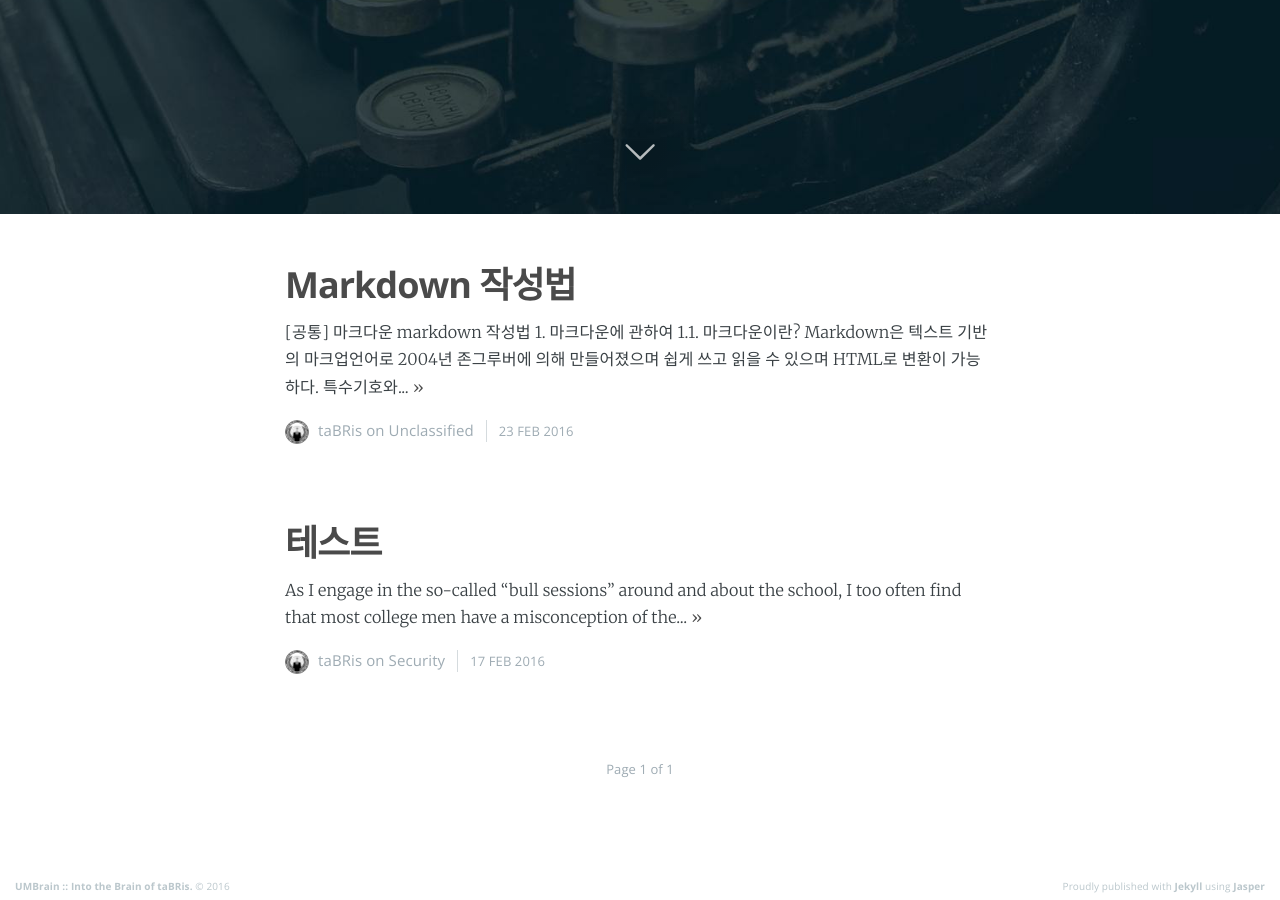
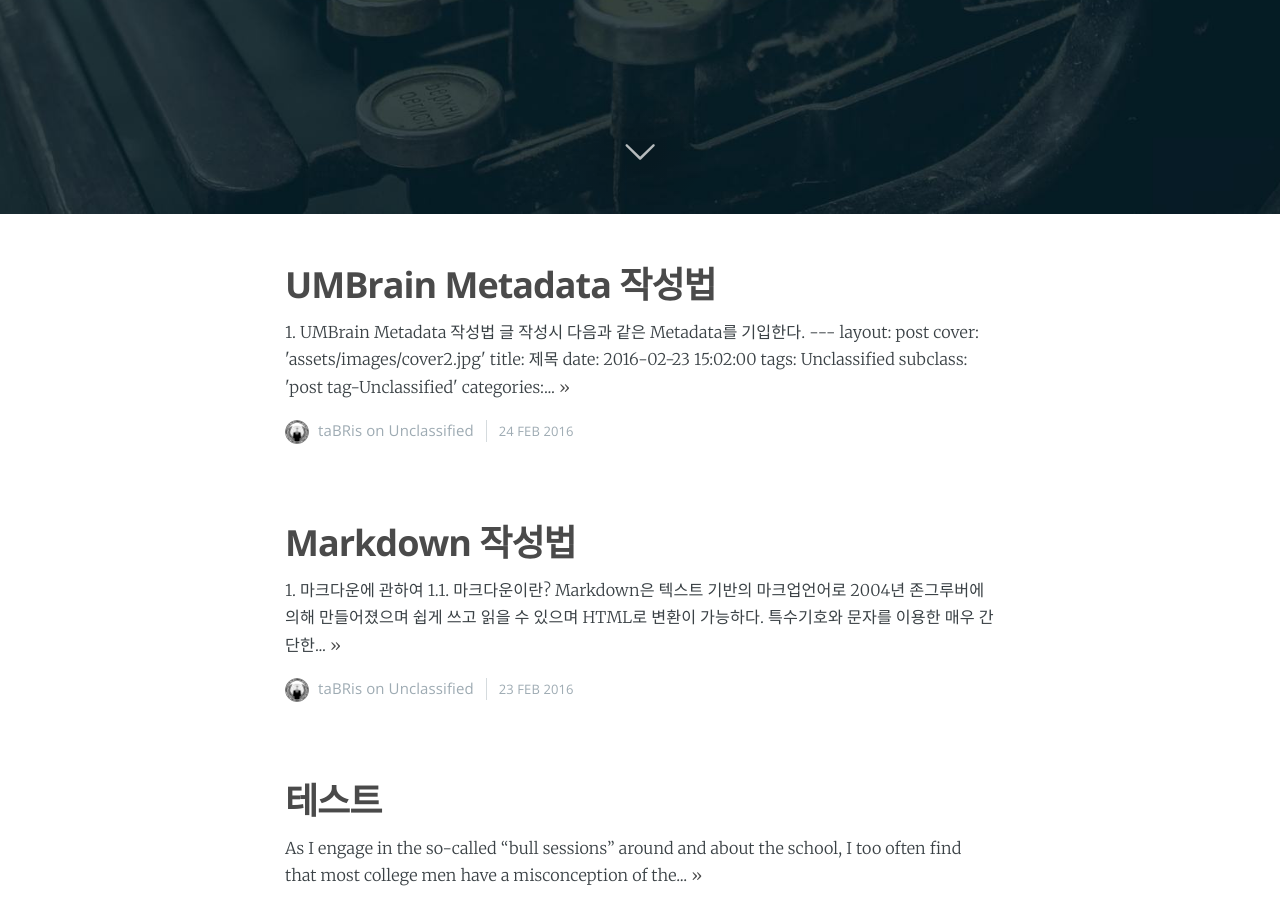
Before and after one commit to tabriz83/umbrain, a Jekyll site: the page built from index.html, in a window 1280 px wide and 900 px high, scrolled down 686 px. Built offline with Jekyll 4.4.1, drawn with Linux system fonts in a browser that asks for light colours; nearby versions of some CDN libraries; Markdown is read by kramdown in place of the engine named in the settings; the list of posts is cut into pages by our own code.

Commit message:
page write

```diff
--- a/_posts/2016-02-23-markdown.md
+++ b/_posts/2016-02-23-markdown.md
@@ -10,8 +10,6 @@ navigation: True
 logo: 'assets/images/logo.png'
 ---
 
-[공통] 마크다운 markdown 작성법
-======================
 
 # 1. 마크다운에 관하여
 ## 1.1. 마크다운이란?
--- /dev/null
+++ b/_posts/2016-02-24-metadata.md
@@ -0,0 +1,37 @@
+---
+layout: post
+cover: 'assets/images/cover2.jpg'
+title: UMBrain Metadata 작성법
+date: 2016-02-24 17:47:00
+tags: Unclassified
+subclass: 'post tag-Unclassified'
+categories: 'tabris'
+navigation: True
+logo: 'assets/images/logo.png'
+---
+
+
+# 1. UMBrain Metadata 작성법
+###글 작성시 다음과 같은 Metadata를 기입한다.
+	---
+	layout: post
+	cover: 'assets/images/cover2.jpg'
+	title: 제목
+	date: 2016-02-23 15:02:00
+	tags: Unclassified
+	subclass: 'post tag-Unclassified'
+	categories: 'tabris'
+	navigation: True
+	logo: 'assets/images/logo.png'
+	---
+
+----------------
+**1. Cover Image 안내**
+cover2.jpg : Security
+cover3.jpg : Unclassified
+
+**2. Tags 안내 (대소문자 주의)**
+Menu 1 : Security
+Menu 2 : Unclassified
+
+------------------------
```
